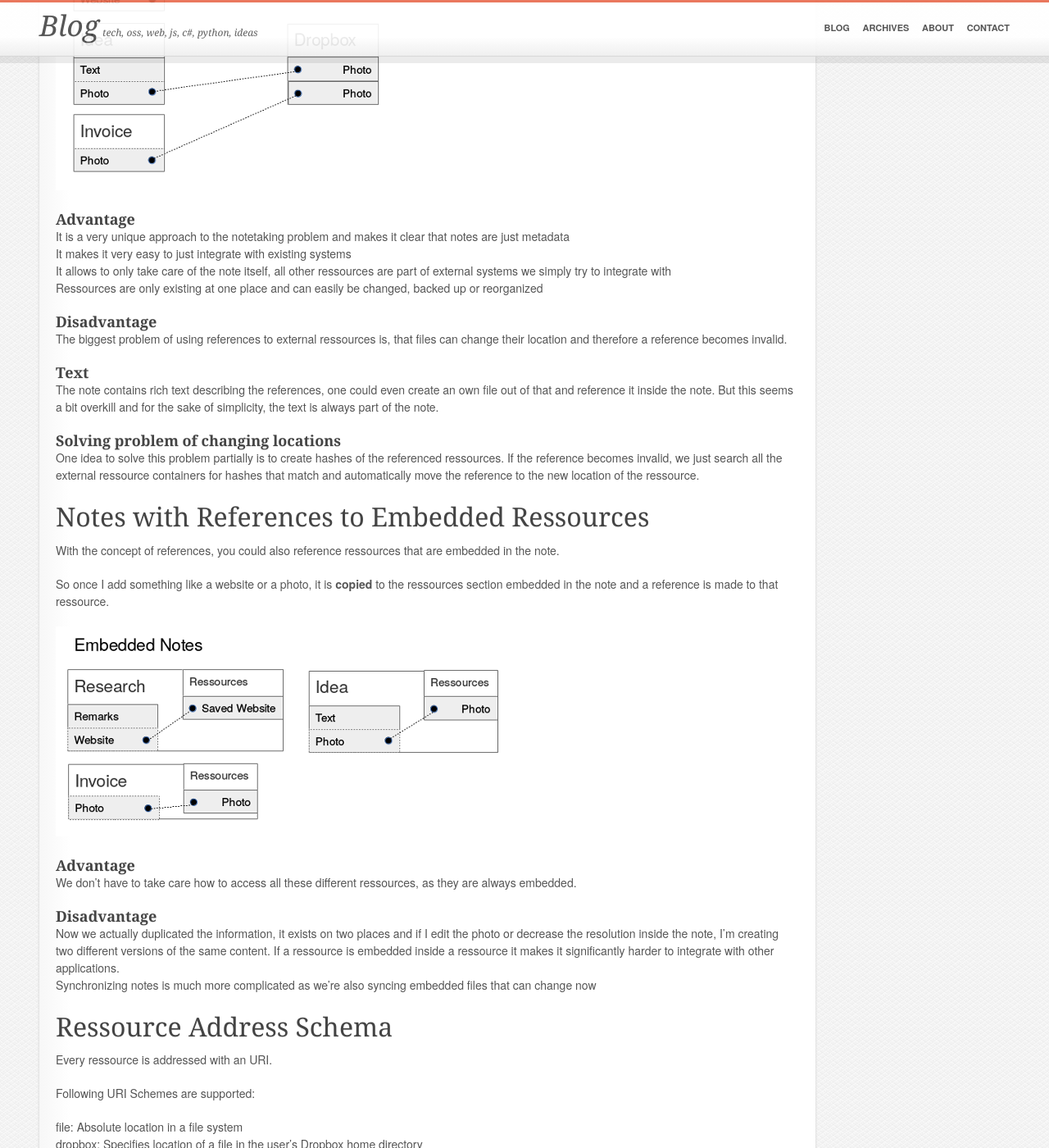
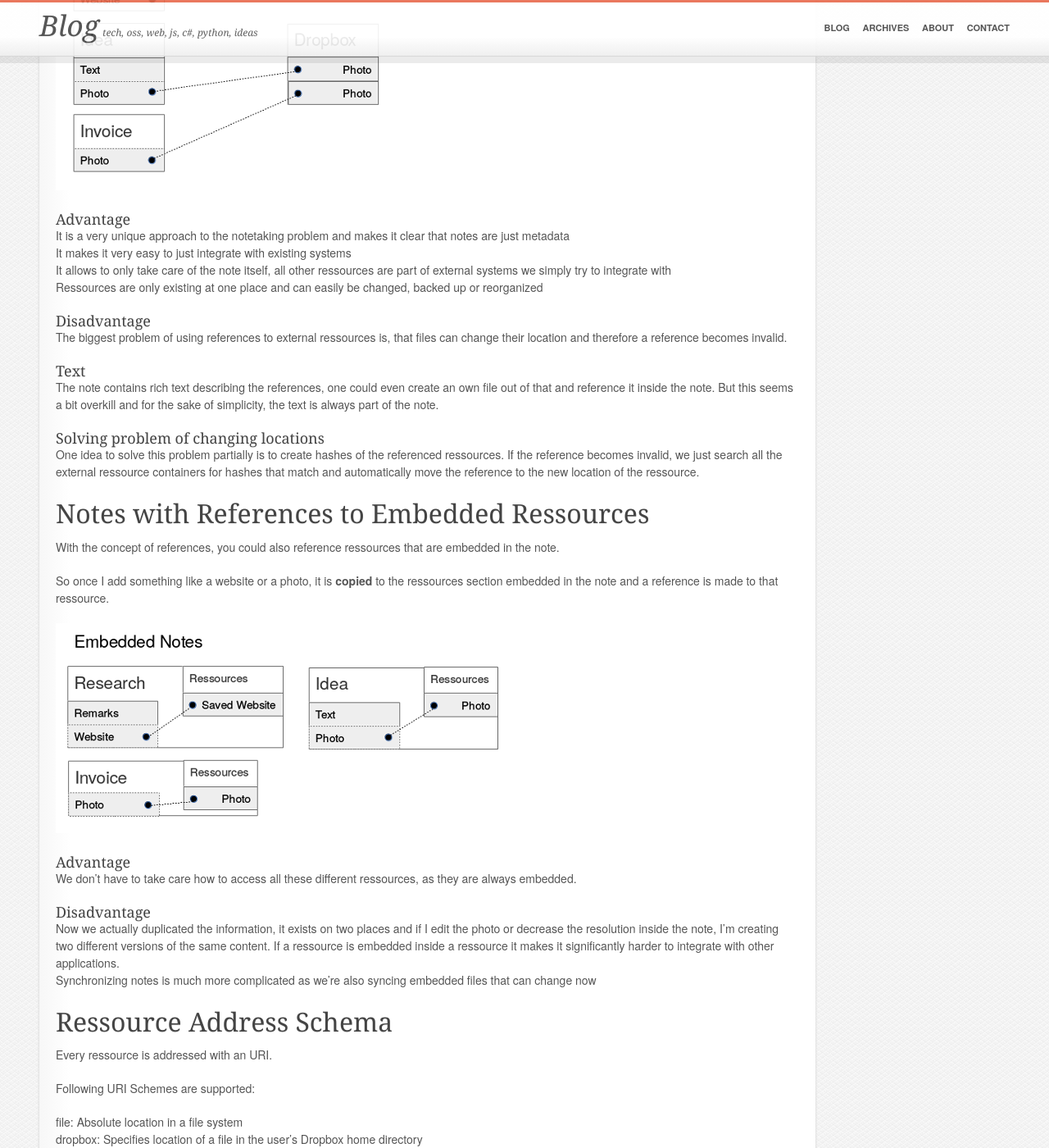
Before and after one commit to lukasmartinelli/lukasmartinelli.github.io, a Jekyll site: the page built from _posts/2014-02-07-opensource-notetaking-concept.md, in a window 1280 px wide and 1400 px high, scrolled down 1349 px. Shown: the whole window at 82% size. Built offline with Jekyll 4.4.1, drawn with Linux system fonts in a browser that asks for light colours; Markdown is read by kramdown in place of the engine named in the settings.

```diff
--- a/css/main.css
+++ b/css/main.css
@@ -78,44 +78,43 @@
 /* line 64, ../sass/_base.scss */
 h4 {
   font-size: 1.28571em;
-  line-height: 20, 18;
-  font-weight: bold;
+  line-height: 1.11111em;
 }
 
 /* ===Links=== */
-/* line 72, ../sass/_base.scss */
+/* line 71, ../sass/_base.scss */
 a {
   color: #e86a4d;
   text-decoration: none;
 }
-/* line 75, ../sass/_base.scss */
+/* line 74, ../sass/_base.scss */
 a:hover {
   text-decoration: underline;
 }
 
 /* ===Text=== */
-/* line 80, ../sass/_base.scss */
+/* line 79, ../sass/_base.scss */
 p {
   margin: 0 0 1.42857em 0;
 }
 
-/* line 84, ../sass/_base.scss */
+/* line 83, ../sass/_base.scss */
 img {
   max-width: 100%;
 }
 
-/* line 88, ../sass/_base.scss */
+/* line 87, ../sass/_base.scss */
 ul, ol {
   margin-bottom: 20px;
 }
 
-/* line 89, ../sass/_base.scss */
+/* line 88, ../sass/_base.scss */
 ul {
   list-style: none outside;
 }
 
 /* ===Blockquote=== */
-/* line 93, ../sass/_base.scss */
+/* line 92, ../sass/_base.scss */
 .highlight, blockquote {
   background-color: #f9f9f9;
   padding: 0.5em 0.5em 0.5em 0.71429em;
@@ -127,15 +126,15 @@
   overflow: hidden;
 }
 
-/* line 104, ../sass/_base.scss */
+/* line 103, ../sass/_base.scss */
 blockquote {
   quotes: "\201C" "\201D" "\2018" "\2019";
 }
-/* line 107, ../sass/_base.scss */
+/* line 106, ../sass/_base.scss */
 blockquote p {
   display: inline;
 }
-/* line 109, ../sass/_base.scss */
+/* line 108, ../sass/_base.scss */
 blockquote:before {
   color: #ccc;
   content: open-quote;
--- a/sass/_base.scss
+++ b/sass/_base.scss
@@ -63,8 +63,7 @@
 
 h4 {
     font-size: em(18);
-    line-height: (20, 18);
-    font-weight: bold;
+    line-height: em(20, 18);
 }
 
 /* ===Links=== */
```
